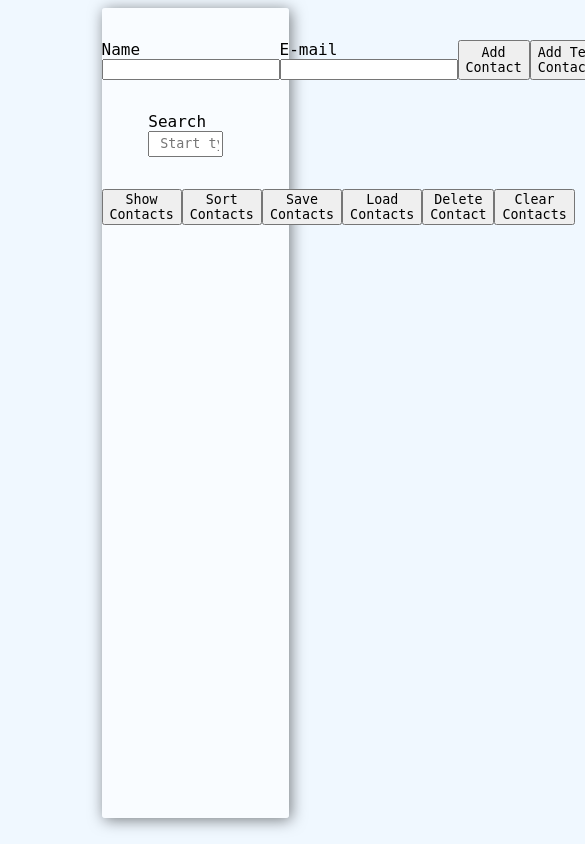
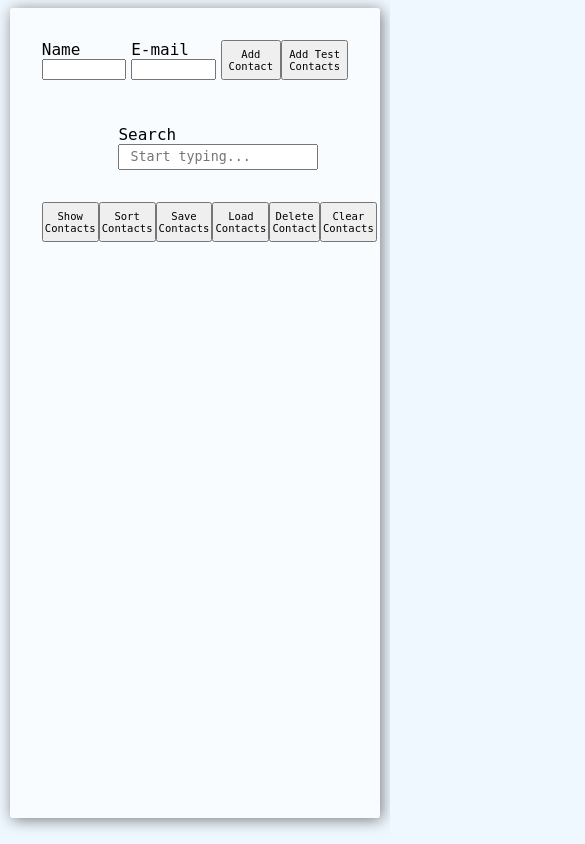
Before and after one commit to TZ-fn/Contact-Manager, a plain HTML site: page index.html in a window 390 px wide. Shown: the top 844 px of the page, 585 px wide, since content can reach past the window. Drawn offline with Linux system fonts and the light colour scheme.

Commit message:
Added media queries, did some styling fixes.

```diff
--- a/css/style.css
+++ b/css/style.css
@@ -5,6 +5,8 @@
 
 body {
   background-color: aliceblue;
+  margin: 0;
+  padding: 0;
 }
 
 .button-box {
@@ -26,11 +28,10 @@ body {
 }
 
 .container {
+  padding: 2em;
   background-color: rgba(255, 255, 255, 0.6);
-  padding-top: 2em;
-  padding-bottom: 2em;
   border-radius: 3px;
-  max-width: 50%;
+  max-width: 60%;
   min-height: 96vh;
   margin-left: auto;
   margin-right: auto;
@@ -52,7 +53,7 @@ body {
 
 #searchBar input {
   line-height: 1.5em;
-  width: 80%;
+  width: 200px;
 }
 
 #contactsList {
@@ -126,3 +127,66 @@ td {
     opacity: 0;
   }
 }
+
+@media (max-width: 1750px) {
+  .container {
+    max-width: 70%;
+  }
+}
+
+@media (max-width: 1450px) {
+  .container {
+    max-width: 80%;
+  }
+}
+
+@media (max-width: 1200px) {
+  .container {
+    max-width: 90%;
+  }
+
+  .contact-input label {
+    margin-right: 5px;
+  }
+
+  td {
+    padding: 5px 25px;
+  }
+}
+
+@media (max-width: 600px) {
+  .container {
+    max-width: 95%;
+  }
+
+  .contact-input input {
+    margin-bottom: 1em;
+    margin-left: auto;
+    margin-right: auto;
+    width: 100%;
+    display: flex;
+    justify-content: space-evenly;
+  }
+
+  .contact-input button {
+    height: 3.75em;
+    font-size: .66em;
+  }
+
+  .button-box button {
+    height: 3.75em;
+    font-size: .66em;
+    padding: .1em;
+  }
+
+  td {
+    padding: 2px 4px;
+  }
+}
+
+@media (max-width: 400px) {
+  td {
+    font-size: .9em;
+    padding: 2px 3px;
+  }
+}
```
